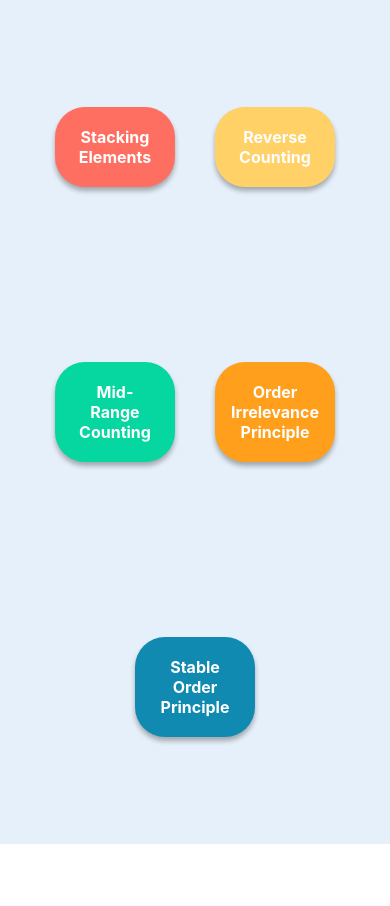
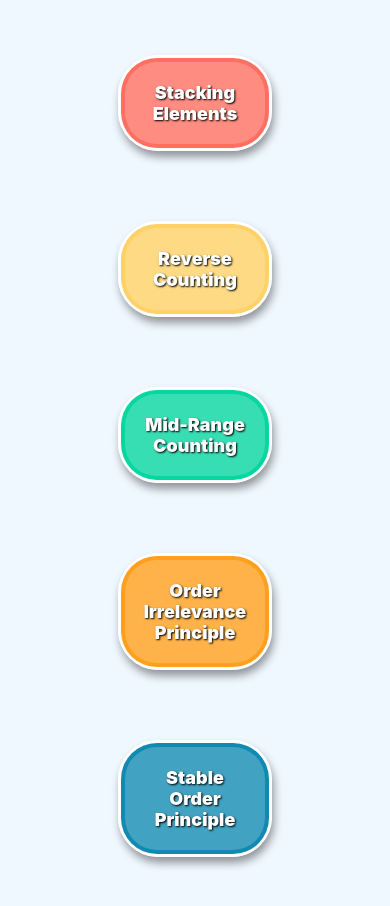
Before and after one commit to ThenukaAnjala/Smart-Learning-Platform-for-Early-Childhood-Education-SLPECE-, a React Native app in the folder frontend/: screen /SmartCounter in a window 390 px wide. Shown: the top 906 px of the page. Before the commit the page ends 844 px from the top, so only its background shows below. Built offline with nearby package versions, Linux system fonts and the light colour scheme.

Commit message:
Smart Counter Background
ui/ux enhanced  v1.2

```diff
--- a/frontend/screens/SmartCounter.js
+++ b/frontend/screens/SmartCounter.js
@@ -12,36 +12,62 @@ export default function SmartCounter() {
         'Stable Order Principle'
     ];
 
-    // Animation for buttons
+    // Animation for buttons (scale and rotation)
     const bounceAnim = React.useRef(skills.map(() => new Animated.Value(1))).current;
+    const rotateAnim = React.useRef(skills.map(() => new Animated.Value(0))).current;
 
     const handlePressIn = (index) => {
+        Animated.parallel([
             Animated.spring(bounceAnim[index], {
-            toValue: 0.95,
-            friction: 5,
+                toValue: 0.9,
+                friction: 4,
                 useNativeDriver: true,
-        }).start();
+            }),
+            Animated.timing(rotateAnim[index], {
+                toValue: 1,
+                duration: 150,
+                useNativeDriver: true,
+            })
+        ]).start();
     };
 
     const handlePressOut = (index) => {
+        Animated.parallel([
             Animated.spring(bounceAnim[index], {
                 toValue: 1,
-            friction: 5,
+                friction: 4,
                 useNativeDriver: true,
-        }).start();
+            }),
+            Animated.timing(rotateAnim[index], {
+                toValue: 0,
+                duration: 150,
+                useNativeDriver: true,
+            })
+        ]).start();
     };
 
     return (
         <View style={styles.container}>
-            {skills.map((skill, index) => (
+            {skills.map((skill, index) => {
+                const rotateInterpolate = rotateAnim[index].interpolate({
+                    inputRange: [0, 1],
+                    outputRange: ['0deg', '10deg'],
+                });
+
+                return (
                     <Animated.View
                         key={index}
                         style={[
                             styles.buttonContainer,
-                        { transform: [{ scale: bounceAnim[index] }] },
-                        { backgroundColor: getColor(index) }, // Dynamic colors
+                            {
+                                transform: [
+                                    { scale: bounceAnim[index] },
+                                    { rotate: rotateInterpolate },
+                                ],
+                            },
                         ]}
                     >
+                        <View style={[styles.buttonGradient, { backgroundColor: getColor(index) }]}>
                             <TouchableOpacity
                                 onPressIn={() => handlePressIn(index)}
                                 onPressOut={() => handlePressOut(index)}
@@ -50,8 +76,10 @@ export default function SmartCounter() {
                             >
                                 <Text style={styles.buttonText}>{skill}</Text>
                             </TouchableOpacity>
+                        </View>
                     </Animated.View>
-            ))}
+                );
+            })}
         </View>
     );
 }
@@ -65,31 +93,49 @@ const getColor = (index) => {
 const styles = StyleSheet.create({
     container: {
         flex: 1,
-        backgroundColor: '#E6F0FA', // Light, playful blue background
+        backgroundColor: '#F0F8FF', // Softer pastel blue
         justifyContent: 'center',
         alignItems: 'center',
         flexDirection: 'row',
         flexWrap: 'wrap',
         padding: 20,
+        // Adding a subtle texture-like effect with shadow
+        shadowColor: '#000',
+        shadowOffset: { width: 0, height: 2 },
+        shadowOpacity: 0.1,
+        shadowRadius: 10,
     },
     buttonContainer: {
-        margin: 20,
-        borderRadius: 30,
+        margin: 35,
+        borderRadius: 40,
+        borderWidth: 3,
+        borderColor: '#FFFFFF', // White border for a clean, playful look
         shadowColor: '#000',
-        shadowOffset: { width: 0, height: 4 },
-        shadowOpacity: 0.3,
-        shadowRadius: 5,
-        elevation: 8,
+        shadowOffset: { width: 2, height: 6 },
+        shadowOpacity: 0.4,
+        shadowRadius: 8,
+        elevation: 10,
+    },
+    buttonGradient: {
+        borderRadius: 36,
+        padding: 4, // Space for inner "gradient" effect
+        backgroundColor: '#FFFFFF', // Base color for gradient simulation
+        overflow: 'hidden',
     },
     touchable: {
         padding: 20,
-        width: 120, // Fixed width for consistency
+        width: 140, // Slightly larger for better touch area
         alignItems: 'center',
+        borderRadius: 32,
+        backgroundColor: 'rgba(255, 255, 255, 0.2)', // Subtle overlay for depth
     },
     buttonText: {
         color: '#FFFFFF',
-        fontSize: 16,
-        fontWeight: 'bold',
+        fontSize: 18,
+        fontWeight: '900', // Extra bold for emphasis
         textAlign: 'center',
+        textShadowColor: '#000', // Text shadow for pop
+        textShadowOffset: { width: 1, height: 1 },
+        textShadowRadius: 2,
     },
 });
```
Lines whose indentation alone changed are shown as unchanged.
